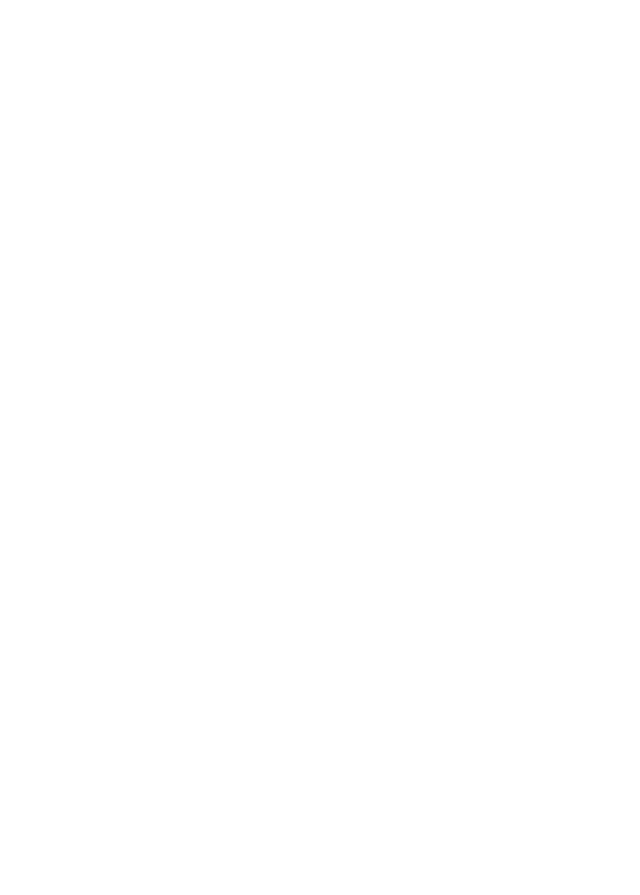
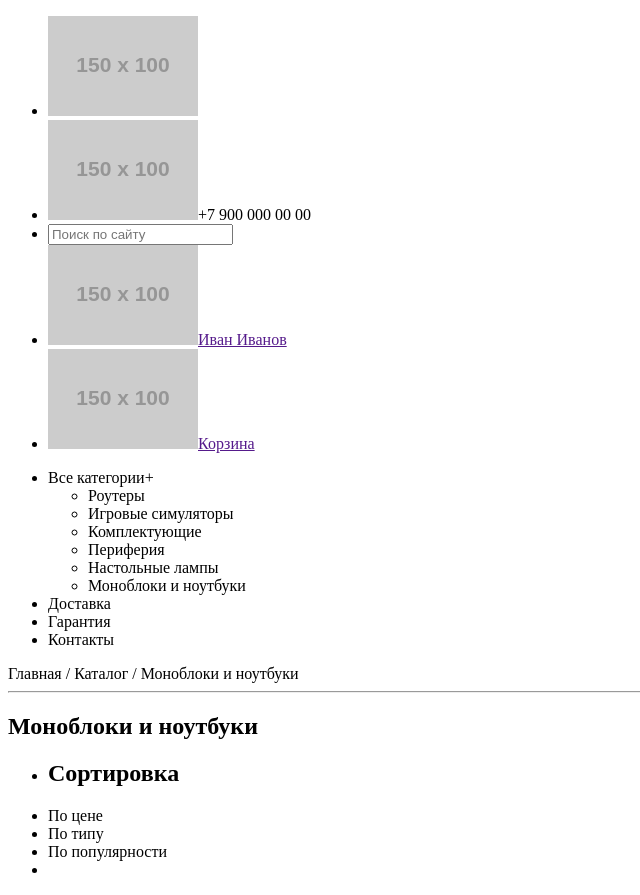
Before and after one commit to AlexUnderNewSky02/Project-Web, a plain HTML site: page catalog.html in a window 1280 px wide. Shown: the whole page, without its empty margins (0-640 px from the left). Before the commit the page ends 800 px from the top, so only its background shows below. Drawn offline with Linux system fonts and the light colour scheme; placeholder pictures from the web are drawn by us.

Commit message:
Немного каталога

```diff
--- a/catalog.html
+++ b/catalog.html
@@ -5,6 +5,47 @@
     <title>Title</title>
 </head>
 <body>
+    <header>
+        <ul class="content-header">
+            <li><img src="http://placehold.it/150x100" alt="logo" class="logo"></li>
+            <li class="telephone"><img src="http://placehold.it/150x100" alt="telephone">+7 900 000 00 00</li>
+            <li><input type="text" placeholder="Поиск по сайту"></li>
+            <li><a href=""><img src="http://placehold.it/150x100" alt="Человечек">Иван Иванов</a></li>
+            <li><a href=""><img src="http://placehold.it/150x100" alt="корзина">Корзина</a></li>
+        </ul>
+    </header>
+    <nav>
+        <ul>
+            <li>Все категории+
+                <ul>
+                    <li>Роутеры</li>
+                    <li>Игровые симуляторы</li>
+                    <li>Комплектующие</li>
+                    <li>Периферия</li>
+                    <li>Настольные лампы</li>
+                    <li>Моноблоки и ноутбуки</li>
+                </ul>
+            </li>
+            <li>Доставка</li>
+            <li>Гарантия</li>
+            <li>Контакты</li>
+        </ul>
+    </nav>
+    <main>
+        <span>Главная / Каталог / Моноблоки и ноутбуки</span>
+        <hr>
+        <h2>Моноблоки и ноутбуки</h2>
+        <section class="">
+            <ul>
+                <li><h2>Сортировка</h2></li>
+                <li>По цене</li>
+                <li>По типу</li>
+                <li>По популярности</li>
+                <li>
 
+                </li>
+            </ul>
+        </section>
+    </main>
 </body>
 </html>
```
